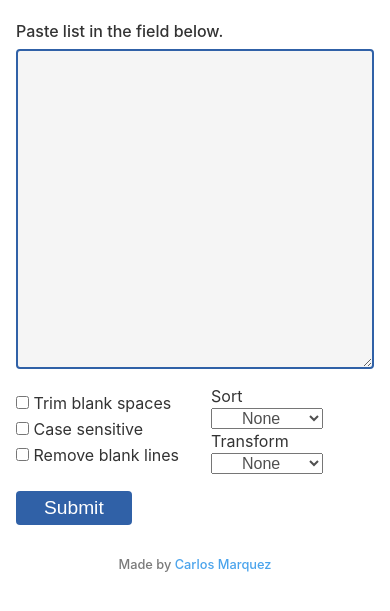
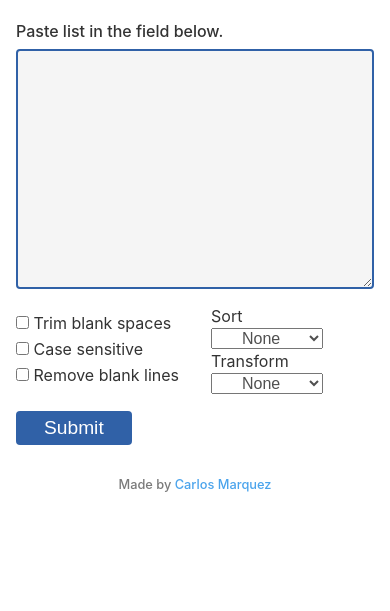
Before and after one commit to carlosm3/duperemove, a plain HTML site: page src/index.html in a window 390 px wide. Shown: the part 143-754 px from the top of the page. Drawn offline with Linux system fonts and the light colour scheme.

Commit message:
Resize textarea for mobile view

```diff
--- a/src/scss/styles.scss
+++ b/src/scss/styles.scss
@@ -94,8 +94,8 @@ button {
 textarea {
     width: 100%;
     margin-top: 0.5rem;
-    min-height: 20vh;
-    height: 20rem;
+    min-height: 15rem;
+    height: 15rem;
     resize: vertical;
     font-size: 1rem;
     border-radius: $rad;
```
Also changed, not shown: src/css/styles.css, 1 other file.
